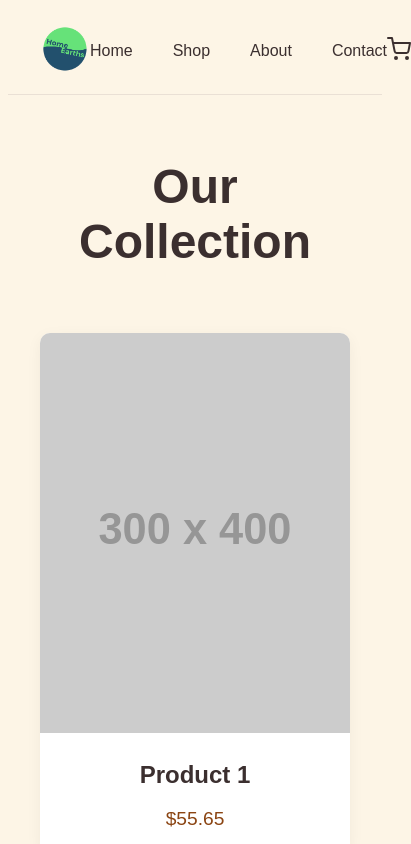
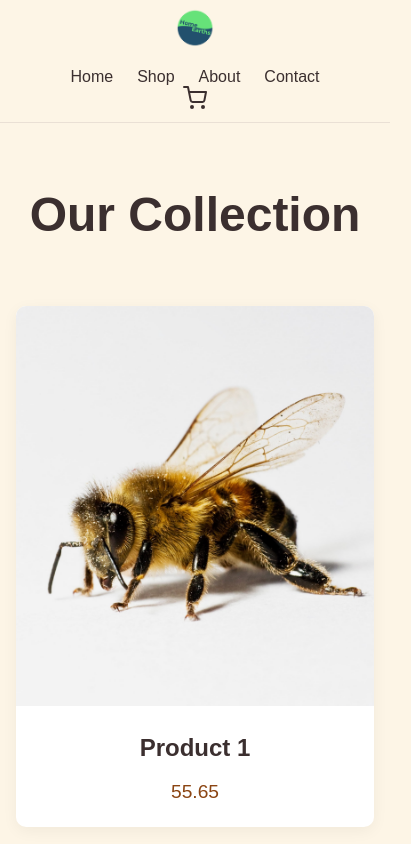
Before and after one commit to zwjc/frontend, a React (Create React App) app: page /shop in a window 390 px wide. Shown: the top 844 px of the page, 411 px wide, since content can reach past the window. Built offline with nearby package versions, Linux system fonts and the light colour scheme.

Commit message:
chore: add images and a video background

```diff
--- a/src/App.tsx
+++ b/src/App.tsx
@@ -6,6 +6,7 @@ import Shop from './shop';
 import About from './about';
 import Contact from './contact';
 import logo from './images/logo.png';
+import ProductDetail from './productDetail';
 import Footer from './footer';
 
 const App: React.FC = () => {
@@ -36,6 +37,7 @@ const App: React.FC = () => {
           <Route path="/shop" element={<Shop />} />
           <Route path="/about" element={<About />} />
           <Route path="/contact" element={<Contact />} />
+          <Route path="/product/:id" element={<ProductDetail />} />
         </Routes>
       </main>
       <Footer />
--- a/src/home.tsx
+++ b/src/home.tsx
@@ -1,26 +1,56 @@
 import React from 'react';
-import { motion } from 'framer-motion';
+import { motion, useScroll, useTransform } from 'framer-motion';
 import { Link } from 'react-router-dom';
 
 const Home: React.FC = () => {
   const products = [
-    { id: 1, name: 'Product 1', price: '$100', image: 'https://via.placeholder.com/300' },
-    { id: 2, name: 'Product 2', price: '$150', image: 'https://via.placeholder.com/300' },
-    { id: 3, name: 'Product 3', price: '$200', image: 'https://via.placeholder.com/300' },
+    { id: 1, name: 'Product 1', price: '$100' },
+    { id: 2, name: 'Product 2', price: '$150' },
+    { id: 3, name: 'Product 3', price: '$200' },
   ];
 
+  const { scrollYProgress } = useScroll();
+  const y = useTransform(scrollYProgress, [0, 1], [0, 200]);
+
   return (
-    <div className="container">
+    <>
       <motion.section
         className="hero"
         initial={{ opacity: 0 }}
         animate={{ opacity: 1 }}
         transition={{ duration: 1 }}
       >
+        <video autoPlay loop muted className="background-video">
+          <source src="/videos/placeholder-video.mp4" type="video/mp4" />
+          Your browser does not support the video tag.
+        </video>
+        <div className="hero-content">
           <h1>HomeEarths</h1>
           <p>Discover our new collection</p>
           <Link to="/shop" className="cta-button">Shop Now</Link>
+        </div>
       </motion.section>
+
+      <motion.div
+        style={{
+          y,
+          position: 'fixed',
+          bottom: '20px',
+          right: '20px',
+          width: '50px',
+          height: '50px',
+          backgroundColor: '#8B4513',
+          borderRadius: '50%',
+          zIndex: 100,
+          display: 'flex',
+          alignItems: 'center',
+          justifyContent: 'center',
+          color: 'white',
+          fontWeight: 'bold',
+        }}
+      >
+        Scroll
+      </motion.div>
 
       <motion.section
         className="featured-products"
@@ -31,22 +61,24 @@ const Home: React.FC = () => {
         <h2>Featured Products</h2>
         <div className="product-grid">
           {products.map((product) => (
+            <Link to={`/product/${product.id}`} key={product.id} className="product-card-link">
               <motion.div
-              key={product.id}
                 className="product-card"
-              whileHover={{ scale: 1.05 }}
+                whileHover={{ scale: 1.03 }}
+                transition={{ duration: 0.2 }}
                 initial={{ opacity: 0, y: 50 }}
                 animate={{ opacity: 1, y: 0 }}
-              transition={{ duration: 0.5 }}
+
               >
-              <img src={product.image} alt={product.name} />
+                <img src="/images/placeholder-image.jpg" alt={product.name} />
                 <h3>{product.name}</h3>
                 <p>{product.price}</p>
               </motion.div>
+            </Link>
           ))}
         </div>
       </motion.section>
-    </div>
+    </>
   );
 };
 
--- a/src/modern.css
+++ b/src/modern.css
@@ -1,9 +1,20 @@
+html, body {
+    margin: 0;
+    padding: 0;
+    width: 100%;
+    height: 100%;
+    overflow-x: hidden;
+  }
+
 body {
     font-family: 'Montserrat', sans-serif;
     background-color: #FDF5E6;
     color: #3B2F2F;
     -webkit-font-smoothing: antialiased;
     -moz-osx-font-smoothing: grayscale;
+    min-height: 100vh;
+    display: flex;
+    flex-direction: column;
   }
 
   .container {
@@ -75,25 +86,47 @@ body {
   }
 
   .hero {
-    height: 90vh;
+    height: 100vh;
     display: flex;
     align-items: center;
     justify-content: center;
     text-align: center;
     flex-direction: column;
+    position: relative;
+    overflow: hidden;
+    width: 100vw;
+    margin: 0;
+    padding: 0;
+  }
+
+  .background-video {
+    position: absolute;
+    top: 0;
+    left: 0;
+    width: 100%;
+    height: 100%;
+    object-fit: cover;
+    z-index: -1;
+  }
+
+  .hero-content {
+    position: relative;
+    z-index: 1;
+    color: #FFFFFF;
+    text-shadow: 2px 2px 4px rgba(0, 0, 0, 0.5);
   }
 
   .hero h1 {
     font-size: 6rem;
     font-weight: bold;
     margin-bottom: 1rem;
-    color: #3B2F2F;
+    color: #FFFFFF;
   }
 
   .hero p {
     font-size: 1.5rem;
     margin-bottom: 2.5rem;
-    color: #5C5050;
+    color: #EAE0D5;
   }
 
   .cta-button {
@@ -127,13 +160,18 @@ body {
     gap: 2.5rem;
   }
 
+  .product-card-link {
+    text-decoration: none;
+    color: inherit;
+  }
+
   .product-card {
     background-color: #FFFFFF;
     border-radius: 10px;
     overflow: hidden;
     text-align: center;
     box-shadow: 0 4px 15px rgba(0, 0, 0, 0.05);
-    transition: transform 0.3s ease, box-shadow 0.3s ease;
+    transition: transform 0.2s ease, box-shadow 0.2s ease;
   }
 
   .product-card:hover {
@@ -177,12 +215,6 @@ body {
     scroll-behavior: smooth;
   }
 
-  body {
-    min-height: 100vh;
-    display: flex;
-    flex-direction: column;
-  }
-
   #root {
     flex: 1;
     display: flex;
@@ -192,3 +224,153 @@ body {
   main {
     flex: 1;
   }
+
+  .product-detail-page {
+    padding: 5rem 0;
+  }
+
+  .product-detail-content {
+    display: flex;
+    gap: 4rem;
+    align-items: flex-start;
+  }
+
+  .product-detail-image {
+    flex: 1;
+  }
+
+  .product-detail-image img {
+    width: 100%;
+    height: auto;
+    border-radius: 10px;
+    box-shadow: 0 4px 20px rgba(0, 0, 0, 0.1);
+  }
+
+  .product-detail-info {
+    flex: 1;
+    display: flex;
+    flex-direction: column;
+    gap: 1rem;
+  }
+
+  .product-detail-info h2 {
+    font-size: 3rem;
+    color: #3B2F2F;
+    margin-bottom: 0.5rem;
+  }
+
+  .product-detail-price {
+    font-size: 2rem;
+    color: #8B4513;
+    font-weight: bold;
+    margin-bottom: 1.5rem;
+  }
+
+  .product-detail-description {
+    font-size: 1.1rem;
+    color: #5C5050;
+    line-height: 1.6;
+    margin-bottom: 2rem;
+  }
+
+  .add-to-cart {
+    align-self: flex-start;
+  }
+
+  @media (max-width: 1024px) {
+    .hero h1 {
+      font-size: 4.5rem;
+    }
+
+    .hero p {
+      font-size: 1.2rem;
+    }
+
+    .product-grid {
+      grid-template-columns: repeat(auto-fit, minmax(250px, 1fr));
+    }
+
+    .product-detail-content {
+      flex-direction: column;
+      gap: 2rem;
+    }
+  }
+
+  @media (max-width: 768px) {
+    .header {
+      flex-direction: column;
+      padding: 1rem;
+    }
+
+    .nav-links {
+      margin-top: 1rem;
+      gap: 1.5rem;
+    }
+
+    .hero h1 {
+      font-size: 3.5rem;
+    }
+
+    .hero p {
+      font-size: 1rem;
+    }
+
+    .featured-products h2, .shop-page h2 {
+      font-size: 2.5rem;
+    }
+
+    .product-detail-info h2 {
+      font-size: 2.5rem;
+    }
+
+    .product-detail-price {
+      font-size: 1.5rem;
+    }
+  }
+
+  @media (max-width: 480px) {
+    .container {
+      padding: 0 1rem;
+    }
+
+    .header {
+      padding: 0.5rem;
+    }
+
+    .logo-img {
+      height: 40px;
+    }
+
+    .nav-links {
+      flex-wrap: wrap;
+      justify-content: center;
+    }
+
+    .hero h1 {
+      font-size: 2.5rem;
+    }
+
+    .hero p {
+      font-size: 0.9rem;
+    }
+
+    .cta-button {
+      padding: 0.8rem 1.5rem;
+    }
+
+    .featured-products h2, .shop-page h2 {
+      font-size: 2rem;
+    }
+
+    .product-grid {
+      grid-template-columns: 1fr;
+    }
+
+    .product-detail-info h2 {
+      font-size: 2rem;
+    }
+
+    .product-detail-price {
+      font-size: 1.2rem;
+    }
+  }
--- /dev/null
+++ b/src/productDetail.tsx
@@ -0,0 +1,68 @@
+import React from 'react';
+import { motion } from 'framer-motion';
+import { useParams } from 'react-router-dom';
+
+const ProductDetail: React.FC = () => {
+  const { id } = useParams<{ id: string }>();
+
+  // Placeholder product data - in a real app, you'd fetch this based on ID
+  const product = {
+    id: id,
+    name: `Product ${id}`,
+    price: `$${(Math.random() * 200 + 50).toFixed(2)}`,
+    image: '/images/placeholder-image.jpg',
+    description: 'Lorem ipsum dolor sit amet, consectetur adipiscing elit. Sed do eiusmod tempor incididunt ut labore et dolore magna aliqua. Ut enim ad minim veniam, quis nostrud exercitation ullamco laboris nisi ut aliquip ex ea commodo consequat. Duis aute irure dolor in reprehenderit in voluptate velit esse cillum dolore eu fugiat nulla pariatur. Excepteur sint occaecat cupidatat non proident, sunt in culpa qui officia deserunt mollit anim id est laborum.',
+  };
+
+  return (
+    <div className="container product-detail-page">
+      <motion.div
+        initial={{ opacity: 0, y: 50 }}
+        animate={{ opacity: 1, y: 0 }}
+        transition={{ duration: 0.5 }}
+        className="product-detail-content"
+      >
+        <div className="product-detail-image">
+          <img src={product.image} alt={product.name} />
+        </div>
+        <div className="product-detail-info">
+          <motion.h2
+            initial={{ opacity: 0, y: -20 }}
+            animate={{ opacity: 1, y: 0 }}
+            transition={{ delay: 0.2, duration: 0.5 }}
+          >
+            {product.name}
+          </motion.h2>
+          <motion.p
+            className="product-detail-price"
+            initial={{ opacity: 0, y: -20 }}
+            animate={{ opacity: 1, y: 0 }}
+            transition={{ delay: 0.3, duration: 0.5 }}
+          >
+            {product.price}
+          </motion.p>
+          <motion.p
+            className="product-detail-description"
+            initial={{ opacity: 0, y: -20 }}
+            animate={{ opacity: 1, y: 0 }}
+            transition={{ delay: 0.4, duration: 0.5 }}
+          >
+            {product.description}
+          </motion.p>
+          <motion.button
+            className="cta-button add-to-cart"
+            whileHover={{ scale: 1.05 }}
+            whileTap={{ scale: 0.95 }}
+            initial={{ opacity: 0, y: 20 }}
+            animate={{ opacity: 1, y: 0 }}
+            transition={{ delay: 0.5, duration: 0.5 }}
+          >
+            Add to Cart
+          </motion.button>
+        </div>
+      </motion.div>
+    </div>
+  );
+};
+
+export default ProductDetail;
--- a/src/shop.tsx
+++ b/src/shop.tsx
@@ -1,12 +1,12 @@
 import React from 'react';
 import { motion } from 'framer-motion';
+import { Link } from 'react-router-dom';
 
 const Shop: React.FC = () => {
   const products = Array.from({ length: 9 }, (_, i) => ({
     id: i + 1,
     name: `Product ${i + 1}`,
-    price: `$${(Math.random() * 200 + 50).toFixed(2)}`,
-    image: `https://via.placeholder.com/300x400.png/EBEBEB/000000?text=Product+${i + 1}`,
+    price: `${(Math.random() * 200 + 50).toFixed(2)}`,
   }));
 
   return (
@@ -21,18 +21,19 @@ const Shop: React.FC = () => {
       </motion.h2>
       <div className="product-grid">
         {products.map((product, index) => (
+          <Link to={`/product/${product.id}`} key={product.id} className="product-card-link">
             <motion.div
-            key={product.id}
               className="product-card"
               initial={{ opacity: 0, y: 50 }}
               animate={{ opacity: 1, y: 0 }}
-            transition={{ duration: 0.5, delay: index * 0.1 }}
-            whileHover={{ scale: 1.05 }}
+              transition={{ duration: 0.2, delay: index * 0.0001 }}
+              whileHover={{ scale: 1.03 }}
             >
-            <img src={product.image} alt={product.name} />
+              <img src="/images/placeholder-image.jpg" alt={product.name} />
               <h3>{product.name}</h3>
               <p>{product.price}</p>
             </motion.div>
+          </Link>
         ))}
       </div>
     </div>
```
Also changed, not shown: public/images/placeholder-image.jpg (renamed from src/images/placeholder-image.jpg), 1 other file (tests, documents, lock files or other folders). Lines whose indentation alone changed are shown as unchanged.
